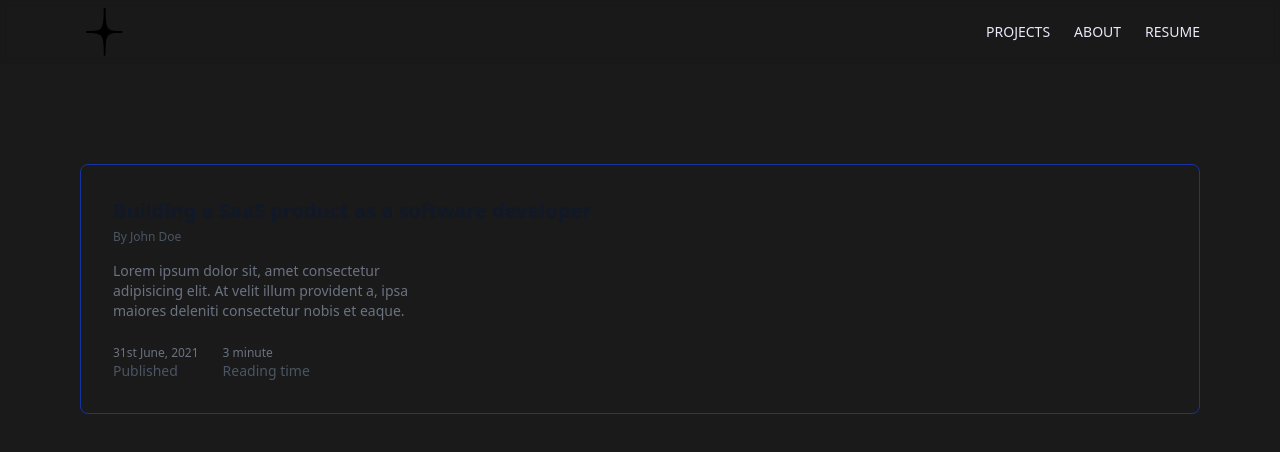
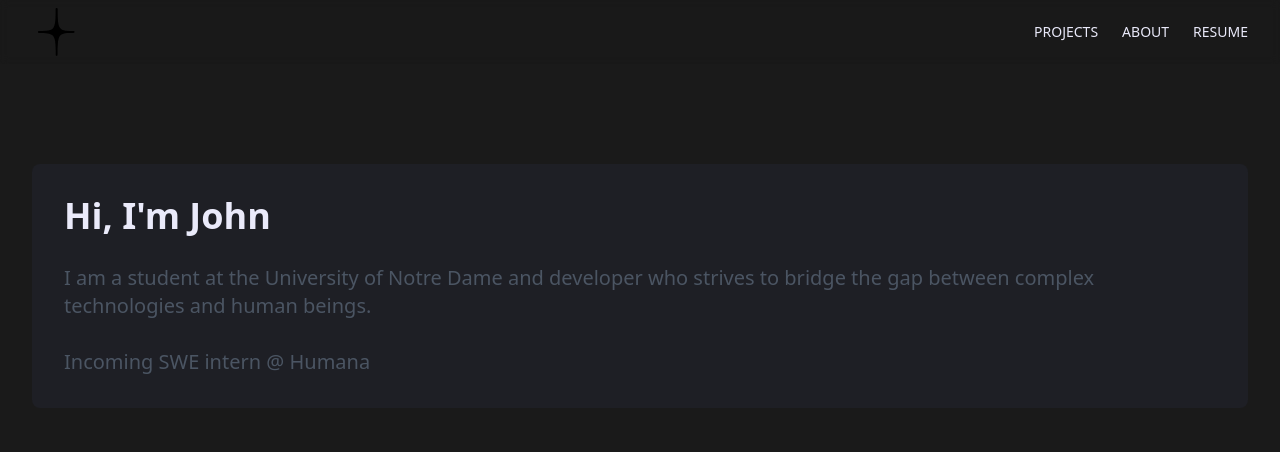
Before and after one commit to johnkimdw/portfolio, a React (Create React App) app: page / in a window 1280 px wide. Shown: the top 452 px of the page. Built offline with nearby package versions, Linux system fonts and the light colour scheme.

Commit message:
update intro card

```diff
--- a/package.json
+++ b/package.json
@@ -3,6 +3,8 @@
   "version": "0.1.0",
   "private": true,
   "dependencies": {
+    "@splinetool/react-spline": "^2.2.6",
+    "@splinetool/runtime": "^1.0.17",
     "@testing-library/jest-dom": "^5.17.0",
     "@testing-library/react": "^13.4.0",
     "@testing-library/user-event": "^13.5.0",
--- /dev/null
+++ b/src/assets/SplineModel.js
@@ -0,0 +1,9 @@
+import Spline from '@splinetool/react-spline';
+
+export default function Star() {
+  return (
+    // <Spline scene="https://prod.spline.design/5wuWXkBkBIy-DPEf/scene.splinecode" />
+    <Spline scene="https://prod.spline.design/5wuWXkBkBIy-DPEf/scene.splinecode" />
+
+  );
+}
--- a/src/components/Intro.js
+++ b/src/components/Intro.js
@@ -1,39 +1,34 @@
+import Star from "../assets/SplineModel"
+
 export default function Intro() {
     return (
         <>
 
         <div class="w-screen h-screen max-w-full max-h-3xl pt-16">
-            <div class="container mx-auto py-5">
-                <div class="px-20 py-20 mx-22 my-20 relative block overflow-hidden rounded-lg border border-accent p-4 sm:p-6 lg:p-8">
+            <div class="container mx-auto py-5 px-4 sm:px-6 lg:px-8">
+                <div class="bg-primary/5 px-20 py-20 mx-22 my-20 relative block overflow-hidden rounded-lg p-4 sm:p-6 lg:p-8">
+
+                    {/* NAME INTRO */}
                     <div className="sm:flex sm:justify-between sm:gap-4">
                         <div>
-                        <h3 className="text-lg font-bold text-gray-900 sm:text-xl">
-                            Building a SaaS product as a software developer
-                        </h3>
+                        <h1 class="text-4xl font-bold text-text">
+                            Hi, I'm John
+                        </h1>
 
-                        <p className="mt-1 text-xs font-medium text-gray-600">By John Doe</p>
-                        </div>
+                        <br/>
+
+                        <p className="mt-1 text-xl font-medium text-gray-600">I am a student at the University of Notre Dame and developer who strives to bridge the gap between complex technologies and human beings.</p>
+
+
+                        <br/>
+
+                        <p className="mt-1 text-xl font-medium text-gray-600">Incoming SWE intern @ Humana </p></div>
+
 
                     </div>
+                    {/* <Star/> */}
 
-                    <div className="mt-4">
-                        <p className="max-w-[40ch] text-sm text-gray-500">
-                        Lorem ipsum dolor sit, amet consectetur adipisicing elit. At velit illum provident a, ipsa
-                        maiores deleniti consectetur nobis et eaque.
-                        </p>
-                    </div>
 
-                    <dl className="mt-6 flex gap-4 sm:gap-6">
-                        <div className="flex flex-col-reverse">
-                        <dt className="text-sm font-medium text-gray-600">Published</dt>
-                        <dd className="text-xs text-gray-500">31st June, 2021</dd>
-                        </div>
-
-                        <div className="flex flex-col-reverse">
-                        <dt className="text-sm font-medium text-gray-600">Reading time</dt>
-                        <dd className="text-xs text-gray-500">3 minute</dd>
-                        </div>
-                    </dl>
                 </div>
                 {/* <p class="bg-green-500 text-text outline-red-500">hello world</p> */}
             </div>
--- a/src/components/Navbar.js
+++ b/src/components/Navbar.js
@@ -7,7 +7,7 @@ export default function Navbar() {
            <nav class="fixed w-full top-0 left-0">
                 <header className="bg-background/30 backdrop-blur-sm ">
                 {/* px-4 sm:px-6 lg:px-8 */}
-                    <div className="container mx-auto max-w-screen-xl">
+                    <div className="container mx-auto max-w-screen-xl px-4 sm:px-6 lg:px-8">
                         <div className="flex h-16 items-center justify-between">
                             {/* LOGO */}
                             <div className="flex md:flex md:items-center md:gap-12">
@@ -43,8 +43,6 @@ export default function Navbar() {
                     </div>
                 </header>
             </nav>
-
-
         </>
     );
 }
--- a/tailwind.config.js
+++ b/tailwind.config.js
@@ -7,15 +7,15 @@ module.exports = {
     extend: {
       colors: {
         // LIGHT MODE
-        // primary: '#6677EB',
-        // secondary: '#4C66C2',
+        // primary: '#142699',
+        // secondary: '#3D57B3',
         // accent: '#5D7BEA',
         // background: '#E6E6E6',
         // text: '#050515',
 
         // DARK MODE
-        primary: '#142699',
-        secondary: '#3D57B3',
+        primary: '#6677EB',
+        secondary: '#4C66C2',
         accent: '#1534A2',
         background: '#1A1A1A',
         text: '#EAEAFA',
```
Also changed, not shown: 1 other file (tests, documents, lock files or other folders).
